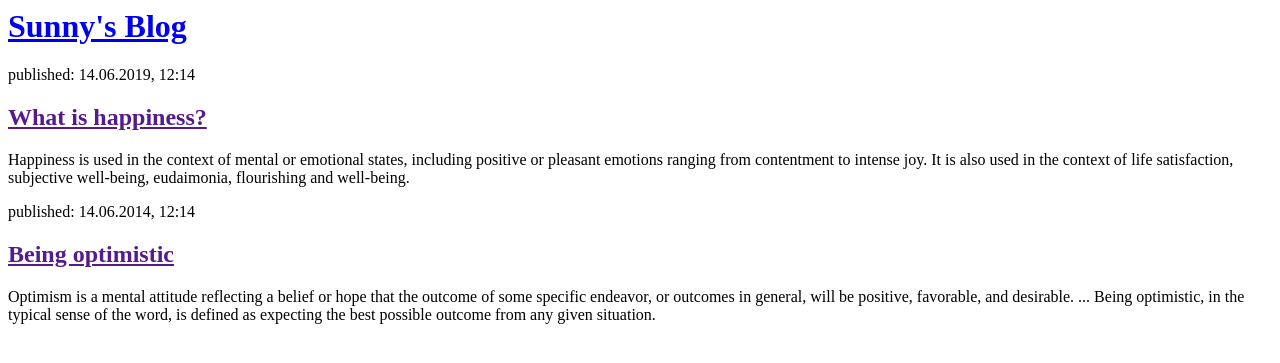
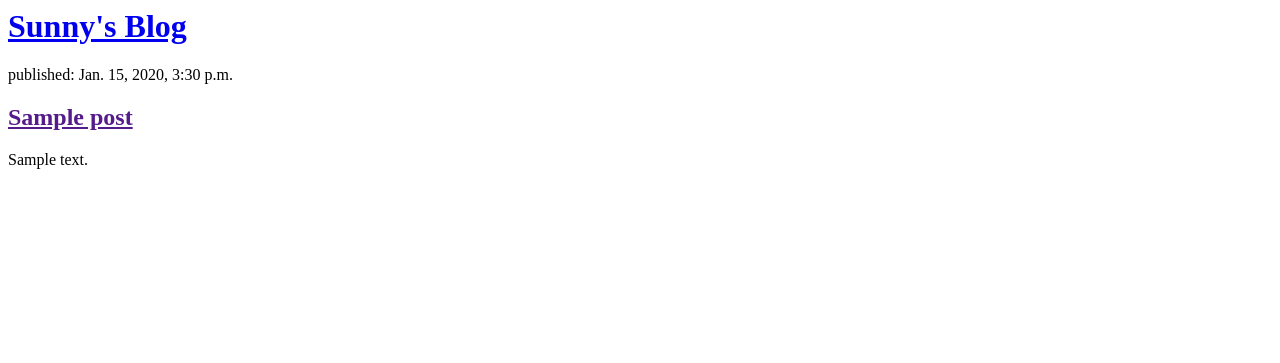
Before and after one commit to Sunil-Yaragoppa/my-first-blog, a Django app: template blog/templates/blog/post_list.html in a window 1280 px wide. Shown: the top 363 px of the page. Run offline with Django 3.2, Linux system fonts and the light colour scheme; the template is opened without the code that fills it: values that come from a table or form of the project are taken from there, others are empty; tables that the repository leaves empty hold one stand-in row (values such as "Sample post").

Commit message:
My Django Girls changes to post.html and views.py files

```diff
--- a/blog/templates/blog/post_list.html
+++ b/blog/templates/blog/post_list.html
@@ -7,7 +7,7 @@
             <h1><a href="/">Sunny's Blog</a></h1>
         </div>
 
-        <div>
+        <!--<div>
             <p>published: 14.06.2019, 12:14</p>
             <h2><a href="">What is happiness?</a></h2>
             <p>Happiness is used in the context of mental or emotional states, including positive or pleasant emotions ranging from contentment to intense joy. It is also used in the context of life satisfaction, subjective well-being, eudaimonia, flourishing and well-being.</p>
@@ -18,5 +18,15 @@
             <h2><a href="">Being optimistic</a></h2>
             <p>Optimism is a mental attitude reflecting a belief or hope that the outcome of some specific endeavor, or outcomes in general, will be positive, favorable, and desirable. ... Being optimistic, in the typical sense of the word, is defined as expecting the best possible outcome from any given situation.</p>
         </div>
+        {{ posts }} -->
+
+        {% for post in posts %}
+        	<div>
+        		<p>published: {{ post.published_date }}</p>
+        		<h2><a href="">{{ post.title }}</a></h2>
+        		<p>{{ post.text|linebreaksbr }}</p>
+        	</div>
+        {% endfor %}
+
     </body>
 </html>
--- a/blog/views.py
+++ b/blog/views.py
@@ -1,5 +1,7 @@
 from django.shortcuts import render
+from django.utils import timezone
+from .models import Post
 
-# Create your views here.
 def post_list(request):
-    return render(request, 'blog/post_list.html', {})
+    posts = Post.objects.filter(published_date__lte=timezone.now()).order_by('published_date')
+    return render(request, 'blog/post_list.html', {'posts': posts})
```
